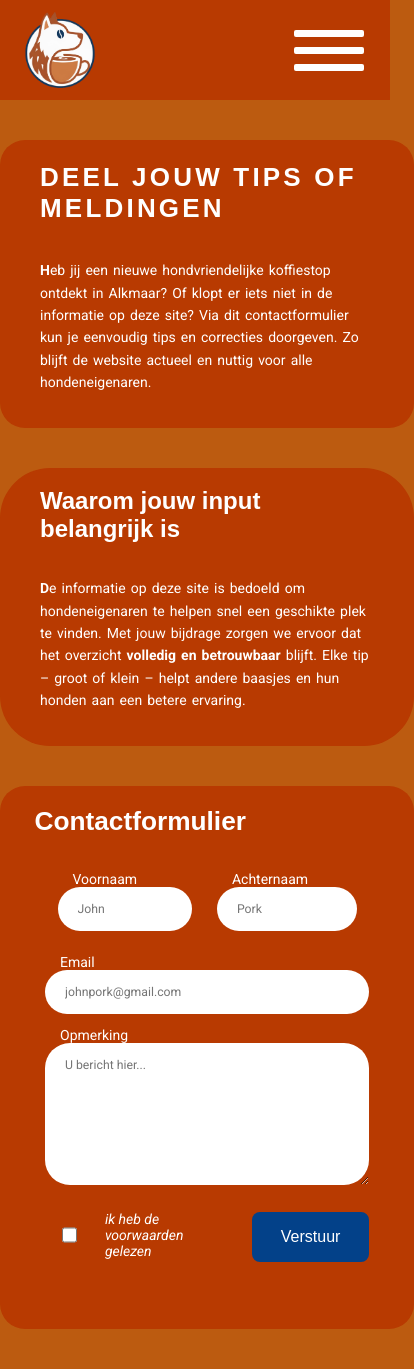
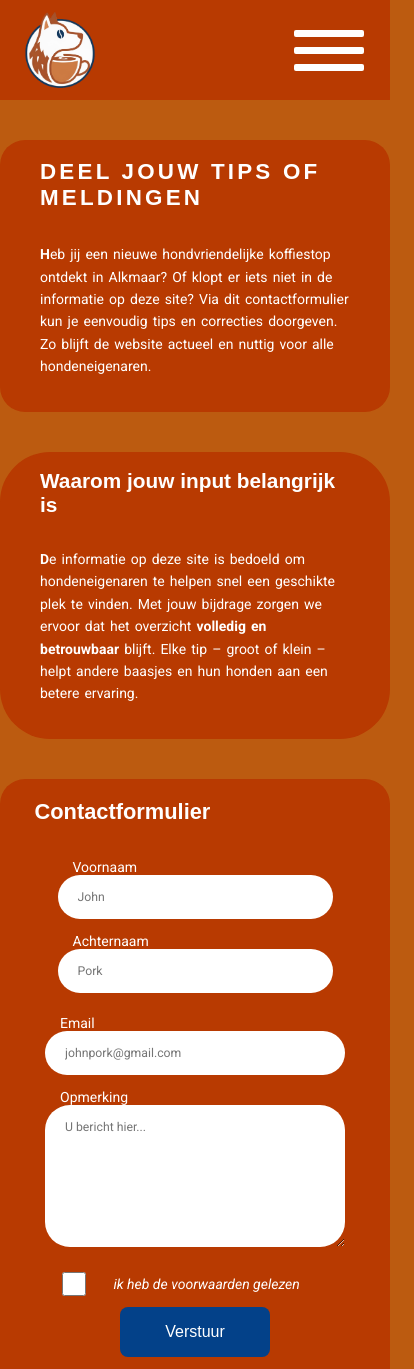
Before and after one commit to PixeIcaft/assessment2324, a plain HTML site: page contact.html in a window 390 px wide. Shown: the top 1369 px of the page, 414 px wide, since content can reach past the window. Drawn offline with Linux system fonts and the light colour scheme; a web font is replaced by a local one.

Commit message:
update text size

```diff
--- a/css/style.css
+++ b/css/style.css
@@ -495,9 +495,9 @@ label {
 
 @media (max-width: 48rem) {
   :root {
-    --text-title-size-h1: 1.625em;
-    --text-title-size-h2: 1.5em;
-    --text-title-size-h3: 1.25em;
+    --text-title-size-h1: 1.4em;
+    --text-title-size-h2: 1.3em;
+    --text-title-size-h3: 1.2em;
     --text-body-size: 0.875em;
   }
 
@@ -588,6 +588,7 @@ label {
   .section-img-mobile {
     flex: 0 0 100%;
     padding: 0;
+
     overflow: hidden;
     display: flex;
   }
@@ -623,4 +624,8 @@ label {
     display: flex;
     flex-direction: column;
   }
+
+  .two-inputs-section {
+    flex-direction: column;
+  }
 }
```
